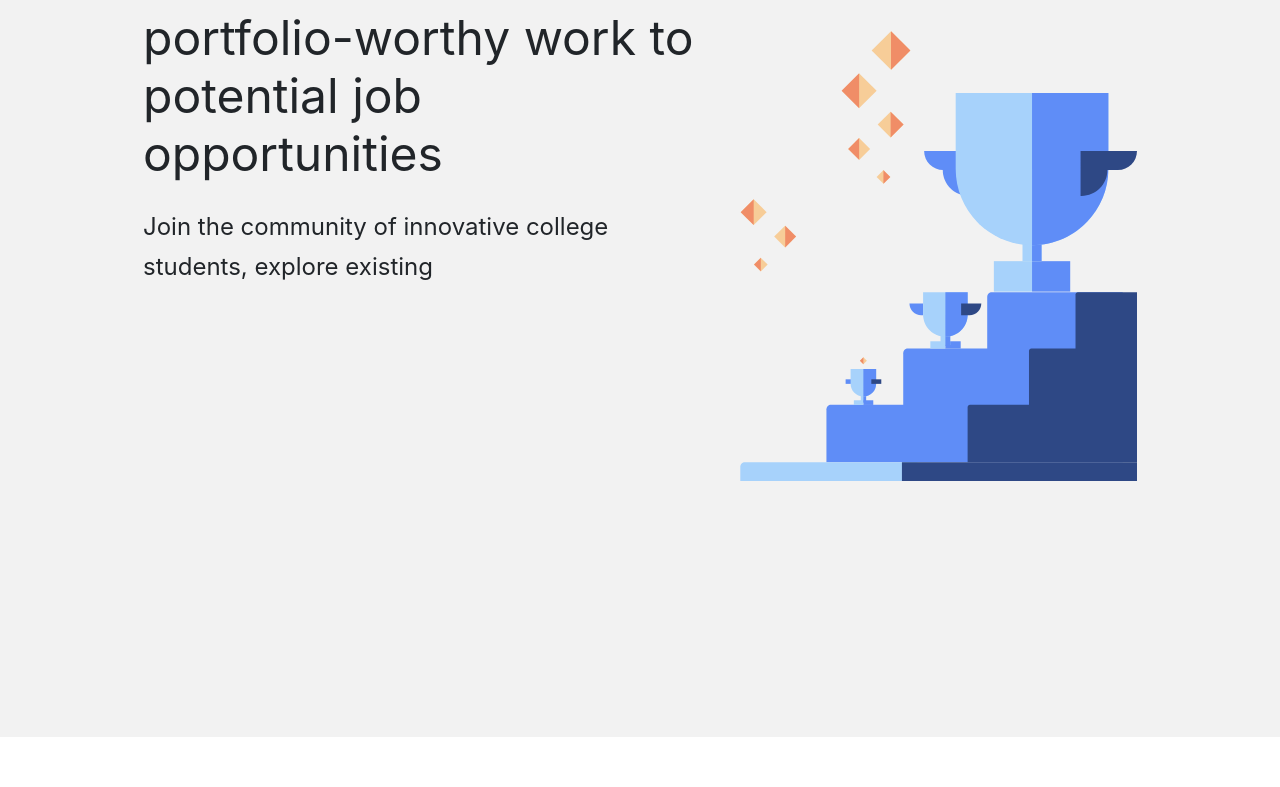
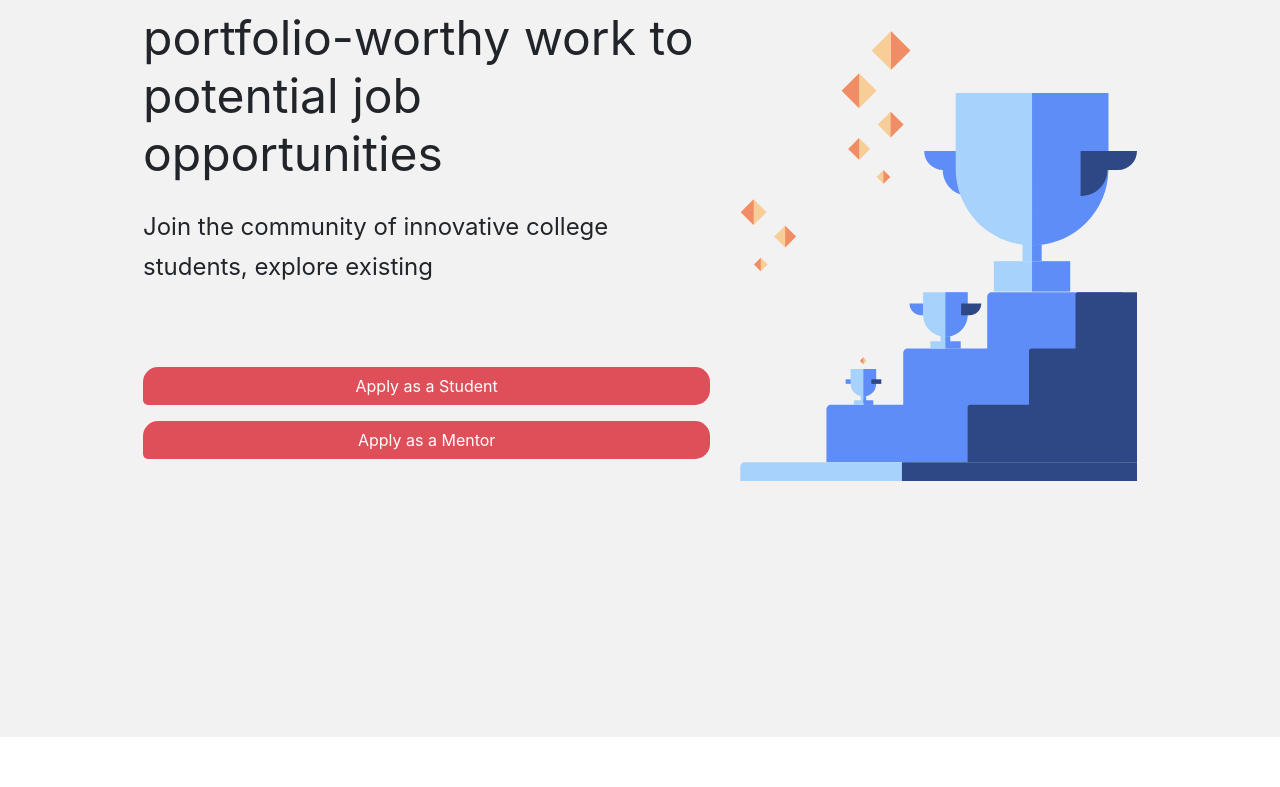
Before and after one commit to johancc/BuildConnect, a React app: page / in a window 1280 px wide. Shown: the part 1812-2599 px from the top of the page. Built offline with nearby package versions, Linux system fonts and the light colour scheme; no server answers; the HTML template or start-up script is replaced by a standard one; a web font is replaced by a local one.

Commit message:
added buttons

```diff
--- a/client/src/components/pages/Home/Home.js
+++ b/client/src/components/pages/Home/Home.js
@@ -70,6 +70,16 @@ const Home = () => {
             </div>
         </div>
     ));
+    const applyButtonsRow = moveBoxDown((
+        <div className="container">
+            <div className="row justify-content-md-center" style={{marginBottom: "1em"}}>
+                <RoundedButtonLink label={"Apply as a Student "} link={APPLY_STUDENT}/>
+            </div>
+            <div className="row justify-content-md-center" style={{ marginTop: "1em" }}>
+                <RoundedButtonLink label={"Apply as a Mentor"} link={APPLY_MENTOR} />
+            </div>
+        </div>
+    ))
     const titleSection = (
         <div className="u-screenCenter Home-flex Home-titleContainer">
             <div className="col-md-12">
@@ -94,7 +104,9 @@ const Home = () => {
     const joinSection = (
         <div className="Home-showcase graybg">
             <div className="u-screenCenter Home-showcaseSection Home-flex">
-                <div className="col-md-7" >{joinTitle}</div>
+                <div className="col-md-7" >
+                    {joinTitle}
+                </div>
                 <div className="col-md-5">
                     {moveBoxDown(
                         <>
@@ -110,7 +122,10 @@ const Home = () => {
                 <div className="col-md-5">{mentorBox}</div>
             </div>
             <div className="u-screenCenter Home-showcaseSection Home-flex">
-                <div className="col-md-7">{communitySection}</div>
+                <div className="col-md-7">
+                    {communitySection}
+                    {applyButtonsRow}
+                </div>
                 <div className="col-md-5">
                     {moveBoxDown(
                         <>
```
